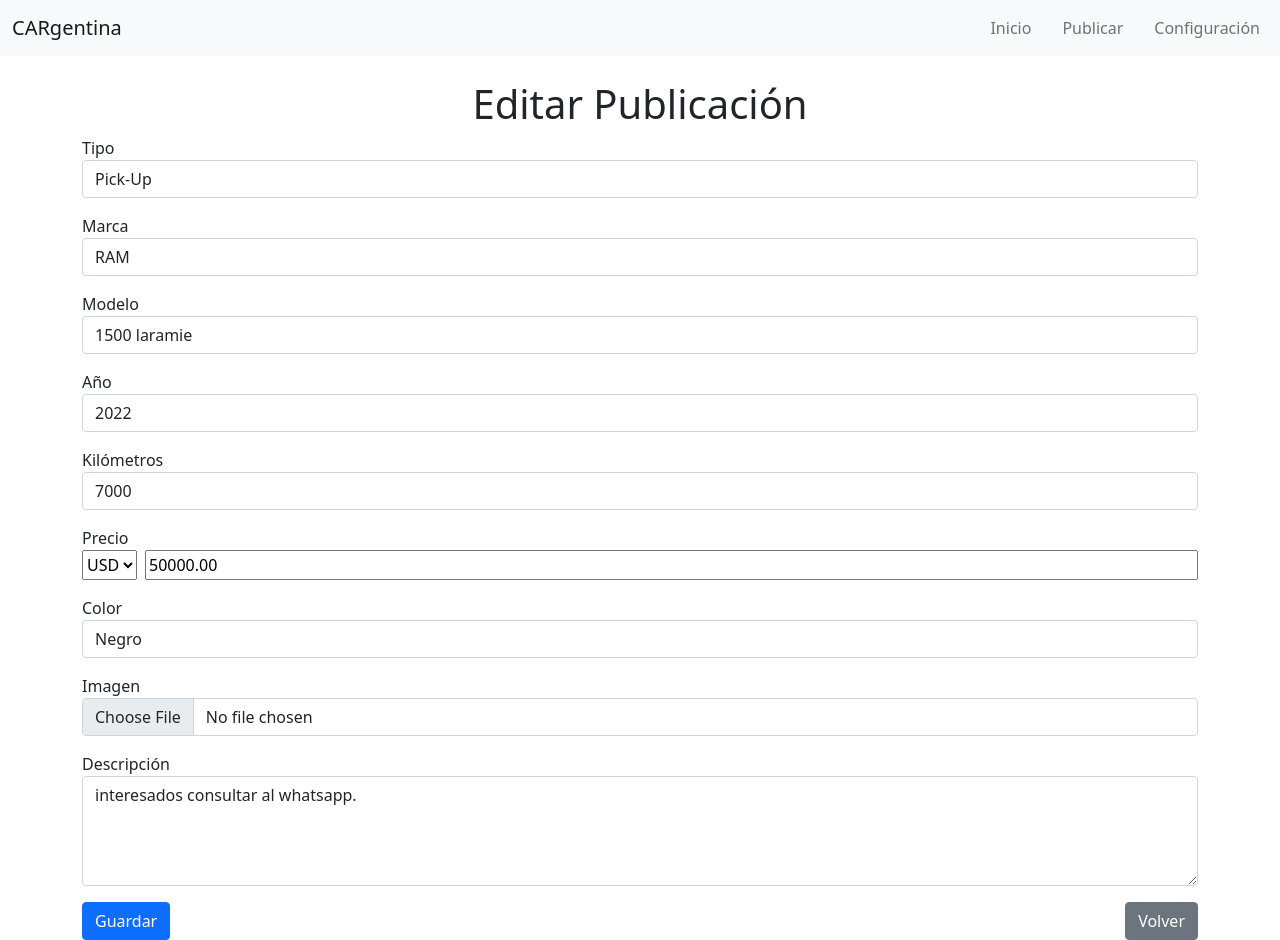
After one commit to NicoColla/ultima_entrega, a Django app: page /mercado/configuracion/publicaciones/editar/1/ in a window 1280 px wide. The commit adds this page. Run offline with Django 5.2, Linux system fonts and the light colour scheme; a user stored in the database is signed in; data comes from the database, SQL or seed files in the repository; both versions use the stored data as it was after the commit; some libraries are stand-ins or nearby versions.

Commit message:
add-editar-borrar-publicacion

```diff
--- a/mercado/templates/barra/configuracion.html
+++ b/mercado/templates/barra/configuracion.html
@@ -13,6 +13,7 @@
     </div>
 </div>
 
+<a href="{% url 'mercado:publicaciones_usuario' %}" class="btn btn-primary">Publicaciones Activas</a>
 <a href="{% url 'usuarios:logout' %}" class="btn btn-danger">Cerrar sesion</a>
 
 {% endblock %}
--- /dev/null
+++ b/mercado/templates/barra/configuracion/editar_publicacion.html
@@ -0,0 +1,54 @@
+{% extends "mercado/base_mercado.html" %}
+{% load custom_filters %}
+
+{% block title %}Editar Publicación{% endblock %}
+
+{% block content %}
+<h1 class="text-center">Editar Publicación</h1>
+<form method="post" enctype="multipart/form-data">
+    {% csrf_token %}
+    <div class="mb-3">
+        <label for="id_tipo">Tipo</label>
+        {{ form.tipo }}
+    </div>
+    <div class="mb-3">
+        <label for="id_marca">Marca</label>
+        {{ form.marca }}
+    </div>
+    <div class="mb-3">
+        <label for="id_modelo">Modelo</label>
+        {{ form.modelo }}
+    </div>
+    <div class="mb-3">
+        <label for="id_año">Año</label>
+        {{ form.año }}
+    </div>
+    <div class="mb-3">
+        <label for="id_kilometros">Kilómetros</label>
+        {{ form.kilometros }}
+    </div>
+    <div class="mb-3">
+        <label for="id_precio">Precio</label>
+        <div class="d-flex">
+            {{ form.moneda|add_class:"me-2" }}
+            {{ form.precio|add_class:"flex-grow-1" }}
+        </div>
+    </div>
+    <div class="mb-3">
+        <label for="id_color">Color</label>
+        {{ form.color }}
+    </div>
+    <div class="mb-3">
+        <label for="id_imagen">Imagen</label>
+        {{ form.imagen }}
+    </div>
+    <div class="mb-3">
+        <label for="id_descripcion">Descripción</label>
+        {{ form.descripcion }}
+    </div>
+    <div class="d-flex justify-content-between">
+        <button type="submit" class="btn btn-primary">Guardar</button>
+        <a href=".." class="btn btn-secondary">Volver</a>
+    </div>
+</form>
+{% endblock %}
--- a/mercado/templates/mercado/base_mercado.html
+++ b/mercado/templates/mercado/base_mercado.html
@@ -18,7 +18,7 @@
 <body>
     <nav class="navbar navbar-expand-lg navbar-light bg-light">
         <div class="container-fluid">
-            <a class="navbar-brand" href="{% url 'mercado:inicio' %}">Mercado</a>
+            <a class="navbar-brand" href="{% url 'mercado:inicio' %}">CARgentina</a>
             <ul class="navbar-nav ms-auto">
                 <li class="nav-item">
                     <a class="nav-link" href="{% url 'mercado:inicio' %}">Inicio</a>
--- a/mercado/urls.py
+++ b/mercado/urls.py
@@ -7,4 +7,7 @@ urlpatterns = [
     path('', views.inicio, name='inicio'),
     path('publicar/', views.publicar, name='publicar'),
     path('configuracion/', views.configuracion, name='configuracion'),
+    path('configuracion/publicaciones/', views.publicaciones_usuario, name='publicaciones_usuario'),
+    path('configuracion/publicaciones/borrar/<int:publicacion_id>/', views.borrar_publicacion, name='borrar_publicacion'),
+    path('configuracion/publicaciones/editar/<int:publicacion_id>/', views.editar_publicacion, name='editar_publicacion'),
 ]
--- a/mercado/views.py
+++ b/mercado/views.py
@@ -1,4 +1,4 @@
-from django.shortcuts import render, redirect
+from django.shortcuts import render, redirect, get_object_or_404
 from .forms import PublicarForm
 from .models import VentaVehiculo
 from django.contrib.auth.decorators import login_required
@@ -22,6 +22,28 @@ def publicar(request):
         form = PublicarForm()
     return render(request, 'barra/publicar.html', {'form': form})
 
+@login_required
+def publicaciones_usuario(request):
+    publicaciones = VentaVehiculo.objects.filter(vendedor=request.user)
+    return render(request, 'barra/configuracion/publicaciones_usuario.html', {'publicaciones': publicaciones})
+
+@login_required
+def editar_publicacion(request, publicacion_id):
+    publicacion = get_object_or_404(VentaVehiculo, id=publicacion_id, vendedor=request.user)
+    if request.method == 'POST':
+        form = PublicarForm(request.POST, request.FILES, instance=publicacion)
+        if form.is_valid():
+            form.save()
+            return redirect('mercado:publicaciones_usuario')
+    else:
+        form = PublicarForm(instance=publicacion)
+    return render(request, 'barra/configuracion/editar_publicacion.html', {'form': form})
+
+@login_required
+def borrar_publicacion(request, publicacion_id):
+    publicacion = get_object_or_404(VentaVehiculo, id=publicacion_id, vendedor=request.user)
+    publicacion.delete()
+    return redirect('mercado:publicaciones_usuario')
 
 @login_required
 def configuracion(request):
```
Also changed, not shown: mercado/templates/barra/configuracion/publicaciones_usuario.html (added, +37 -0 lines), db.sqlite3, media/media/vehiculos/RAM.jpg (added), media/media/vehiculos/RAM1500laramie2022_0aNqbyS.jpg (added).
